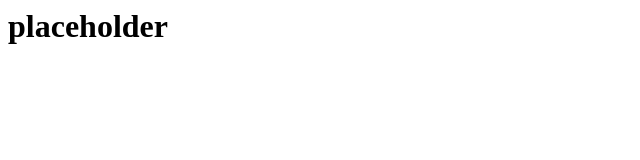
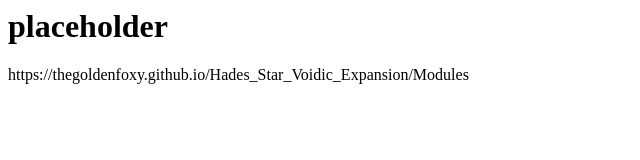
Before and after one commit to TheGoldenFoxy/Hades_Star_Voidic_Expansion, a plain HTML site: page index.html in a window 1280 px wide. Shown: the whole page, without its empty margins (0-640 px from the left). Drawn offline with Linux system fonts and the light colour scheme.

Commit message:
Update index.html

```diff
--- a/index.html
+++ b/index.html
@@ -1,2 +1,3 @@
 <title>Voidic Expansion</title>
 <h1>placeholder</h1>
+<a>https://thegoldenfoxy.github.io/Hades_Star_Voidic_Expansion/Modules</a>
```
